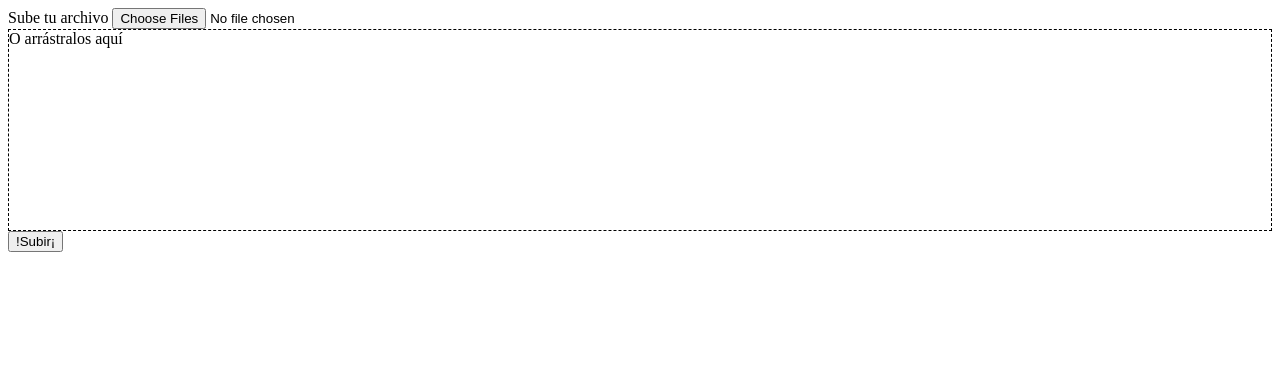
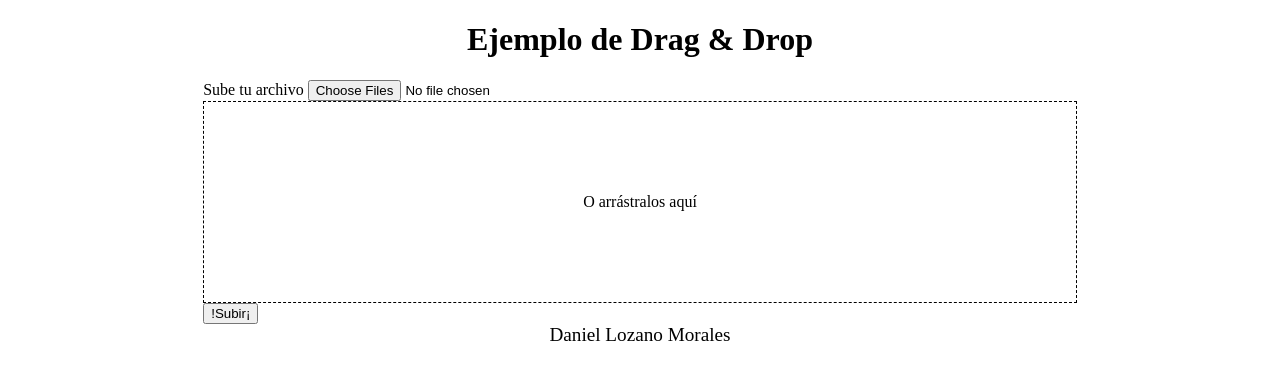
Before and after one commit to danielozano/html5-dragndrop, a plain HTML site: page index.html in a window 1280 px wide. Drawn offline with Linux system fonts and the light colour scheme.

Commit message:
estilos básicos

```diff
--- a/assets/css/styles.css
+++ b/assets/css/styles.css
@@ -1,9 +1,37 @@
+body,html {
+	margin: 0;
+	padding: 0 8px;
+}
+
+header h1 {
+	text-align: center;
+}
+
 #file-drag {
 	border: 1px dashed black;
 	display: none;
-	height: 200px;
+	height: 80px;
+	line-height: 80px;
+	text-align: center;
 }
 
 #file-drag.hover {
 	border-color: red;
 }
+
+footer {
+	font-size: 1.2em;
+	text-align: center;
+}
+
+@media screen and (min-width: 1024px) {
+	header, main, footer {
+		margin: 0 auto;
+		width: 70%;
+	}
+
+	#file-drag {
+		line-height: 200px;
+		height: 200px;
+	}
+}
--- a/index.html
+++ b/index.html
@@ -7,8 +7,12 @@
 	<title>Drag &amp; Drop</title>
 </head>
 <body>
+	<header>
+		<h1>Ejemplo de Drag &amp; Drop</h1>
+	</header>
+	<main>
 	<form action="" method="POST" action="upload" enctype="multipart/form-data">
-		<input type="hidden" name="MAX_FILE_SIZE value=250000" />
+		<input type="hidden" name="MAX_FILE_SIZE" value="250000" />
 		<div>
 			<label for="file">Sube tu archivo</label>
 			<input type="file" id="file" name="files[]" multiple="multiple" />
@@ -19,6 +23,10 @@
 		<button type="submit">!Subir¡</button>
 	</form>
 	<div id="uploaded-files"></div>
+	</main>
+	<footer>
+		Daniel Lozano Morales
+	</footer>
 	<script src="./assets/js/scripts.js"></script>
 </body>
 </html>
```
